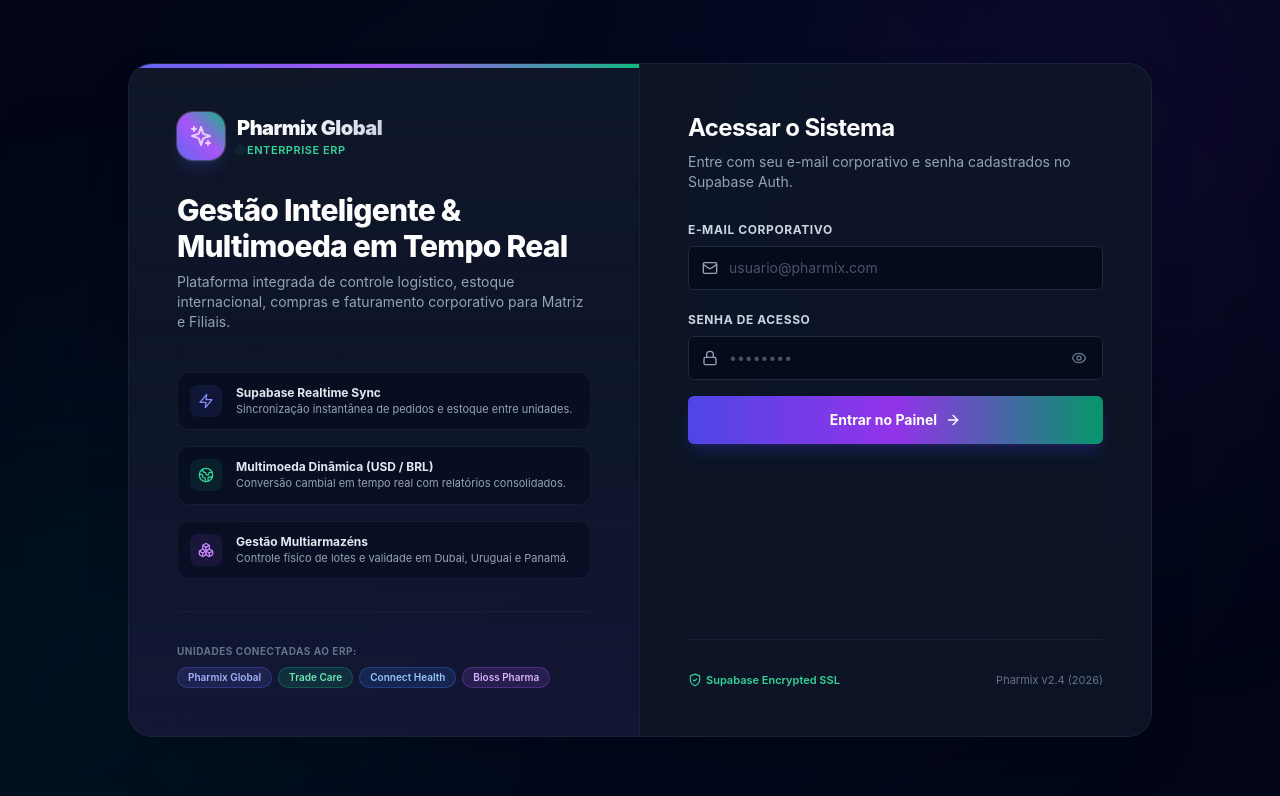
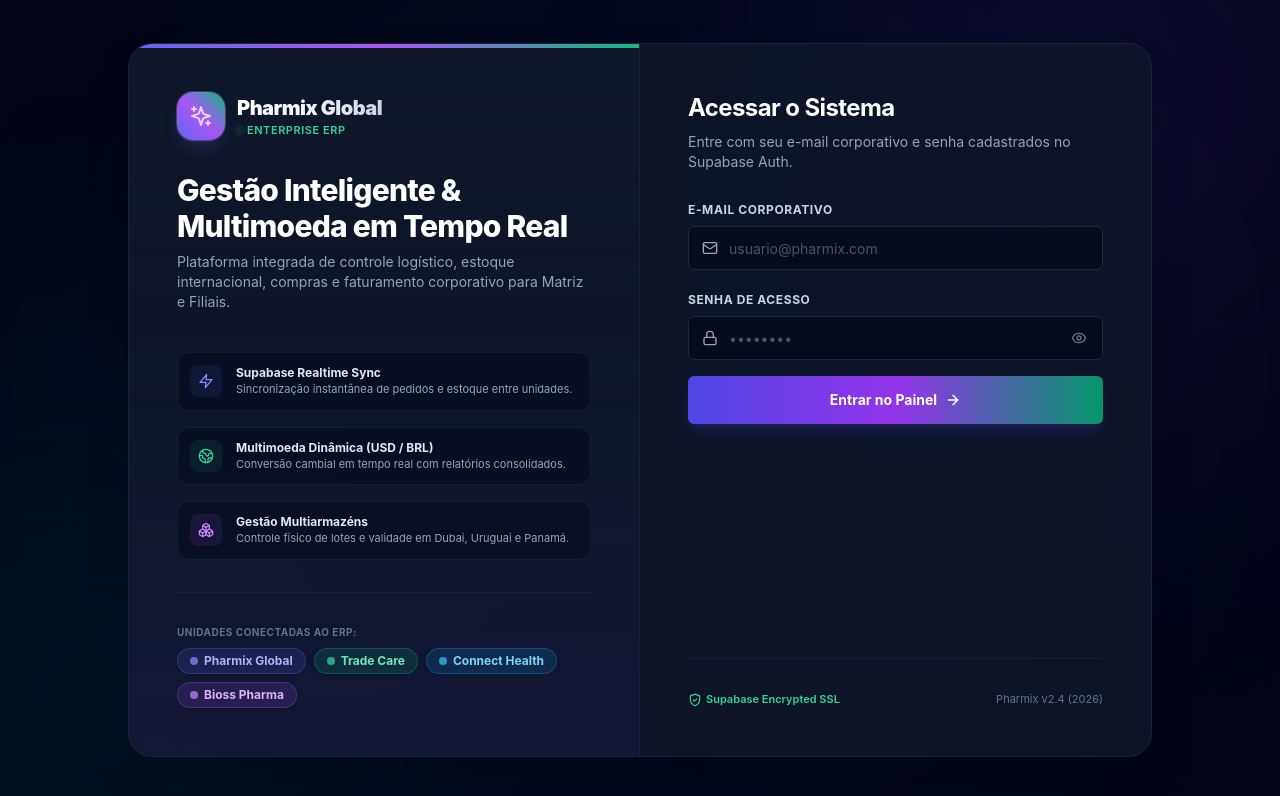
Before and after one commit to alifferleonn/ERP_Connect, a Next.js app: page / in a window 1280 px wide. Shown: the top 796 px of the page. Built offline with nearby package versions, Linux system fonts and the light colour scheme.

Commit message:
style: apply vibrant status indicator badge styling across all companies

```diff
--- a/src/app/page.tsx
+++ b/src/app/page.tsx
@@ -137,11 +137,19 @@
           {/* Connected Companies Footer Badge */}
           <div className="pt-8 mt-8 border-t border-slate-800/60">
             <p className="text-[10px] uppercase font-bold text-slate-500 tracking-wider mb-2">Unidades Conectadas ao ERP:</p>
-            <div className="flex flex-wrap gap-1.5">
-              <span className="px-2.5 py-0.5 rounded-full text-[10px] font-semibold bg-indigo-500/15 text-indigo-300 border border-indigo-500/30">Pharmix Global</span>
-              <span className="px-2.5 py-0.5 rounded-full text-[10px] font-semibold bg-emerald-500/15 text-emerald-300 border border-emerald-500/30">Trade Care</span>
-              <span className="px-2.5 py-0.5 rounded-full text-[10px] font-semibold bg-blue-500/15 text-blue-300 border border-blue-500/30">Connect Health</span>
-              <span className="px-2.5 py-0.5 rounded-full text-[10px] font-semibold bg-purple-500/15 text-purple-300 border border-purple-500/30">Bioss Pharma</span>
+            <div className="flex flex-wrap gap-2">
+              <span className="px-3 py-1 rounded-full text-xs font-bold bg-indigo-500/15 text-indigo-300 border border-indigo-500/30 flex items-center gap-1.5 shadow-sm">
+                <span className="w-2 h-2 rounded-full bg-indigo-400 animate-pulse" /> Pharmix Global
+              </span>
+              <span className="px-3 py-1 rounded-full text-xs font-bold bg-emerald-500/15 text-emerald-300 border border-emerald-500/30 flex items-center gap-1.5 shadow-sm">
+                <span className="w-2 h-2 rounded-full bg-emerald-400 animate-pulse" /> Trade Care
+              </span>
+              <span className="px-3 py-1 rounded-full text-xs font-bold bg-sky-500/15 text-sky-300 border border-sky-500/30 flex items-center gap-1.5 shadow-sm">
+                <span className="w-2 h-2 rounded-full bg-sky-400 animate-pulse" /> Connect Health
+              </span>
+              <span className="px-3 py-1 rounded-full text-xs font-bold bg-purple-500/15 text-purple-300 border border-purple-500/30 flex items-center gap-1.5 shadow-sm">
+                <span className="w-2 h-2 rounded-full bg-purple-400 animate-pulse" /> Bioss Pharma
+              </span>
             </div>
           </div>
         </div>
--- a/src/components/navbar.tsx
+++ b/src/components/navbar.tsx
@@ -267,13 +267,12 @@
 
   const getBranchBadge = () => {
     if (user?.isSupervisor) return { label: '👔 Gerência Geral & Auditoria', bg: 'bg-purple-500/20 text-purple-300 border-purple-500/40 font-bold' }
-    if (!user?.isFilial) return { label: 'Pharmix Matriz Global', bg: 'bg-indigo-500/15 text-indigo-400 border-indigo-500/30' }
+    if (!user?.isFilial) return { label: 'Pharmix Global', bg: 'bg-indigo-500/15 text-indigo-400 border-indigo-500/30' }
     const f = (user?.filialName || '').toLowerCase()
-    if (f.includes('trade')) return { label: 'Filial Trade', bg: 'bg-emerald-500/15 text-emerald-400 border-emerald-500/30' }
-    if (f.includes('connecthealth')) return { label: 'Filial ConnectHealth', bg: 'bg-amber-500/15 text-amber-400 border-amber-500/30' }
-    if (f.includes('connect')) return { label: 'Filial Connect', bg: 'bg-blue-500/15 text-blue-400 border-blue-500/30' }
-    if (f.includes('bioss')) return { label: 'Filial Bioss', bg: 'bg-purple-500/15 text-purple-400 border-purple-500/30' }
-    return { label: 'Filial Conectada', bg: 'bg-secondary text-muted-foreground border-border' }
+    if (f.includes('trade')) return { label: 'Trade Care', bg: 'bg-emerald-500/15 text-emerald-400 border-emerald-500/30' }
+    if (f.includes('connect')) return { label: 'Connect Health', bg: 'bg-sky-500/15 text-sky-400 border-sky-500/30' }
+    if (f.includes('bioss')) return { label: 'Bioss Pharma', bg: 'bg-purple-500/15 text-purple-400 border-purple-500/30' }
+    return { label: 'Unidade Conectada', bg: 'bg-secondary text-muted-foreground border-border' }
   }
 
   const badgeInfo = getBranchBadge()
```
